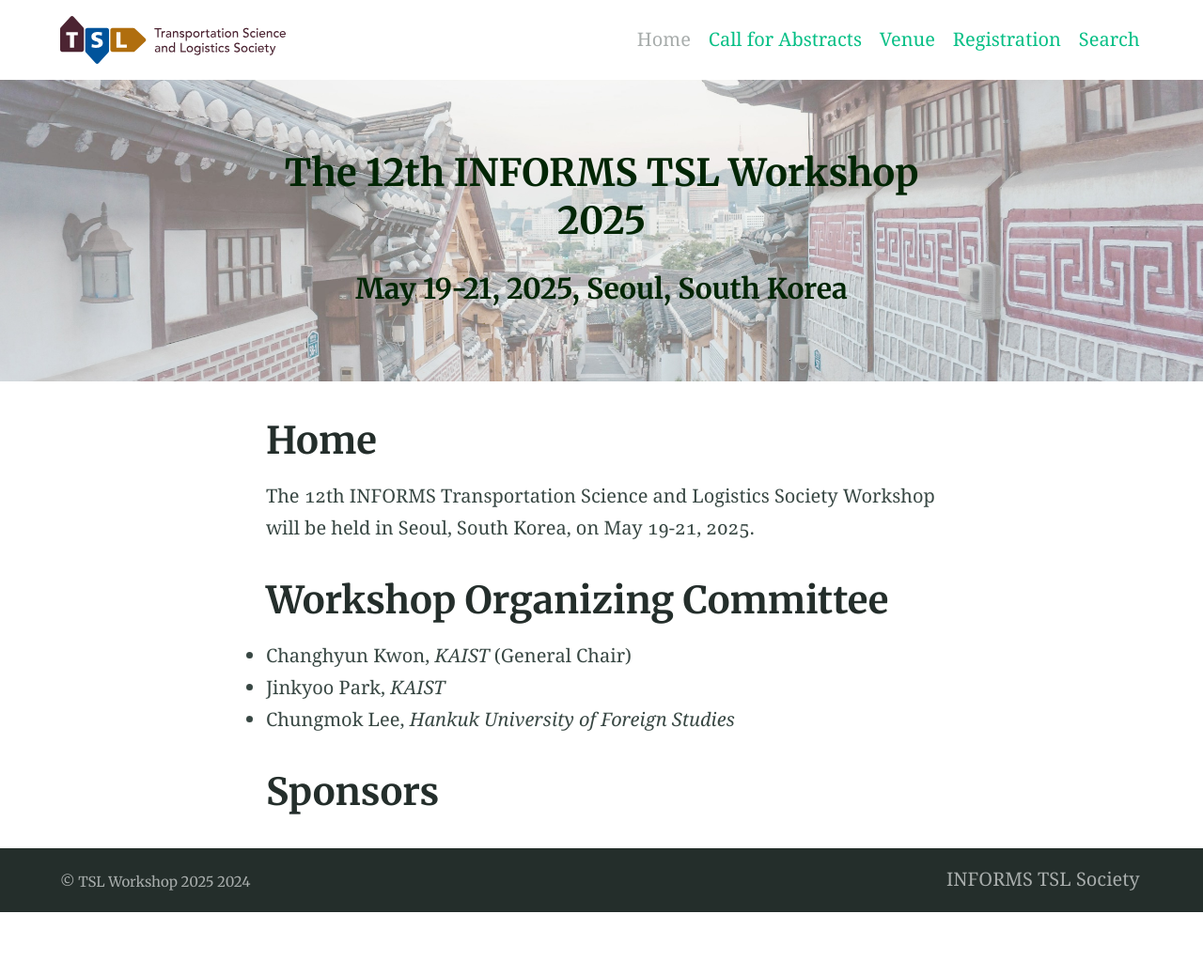
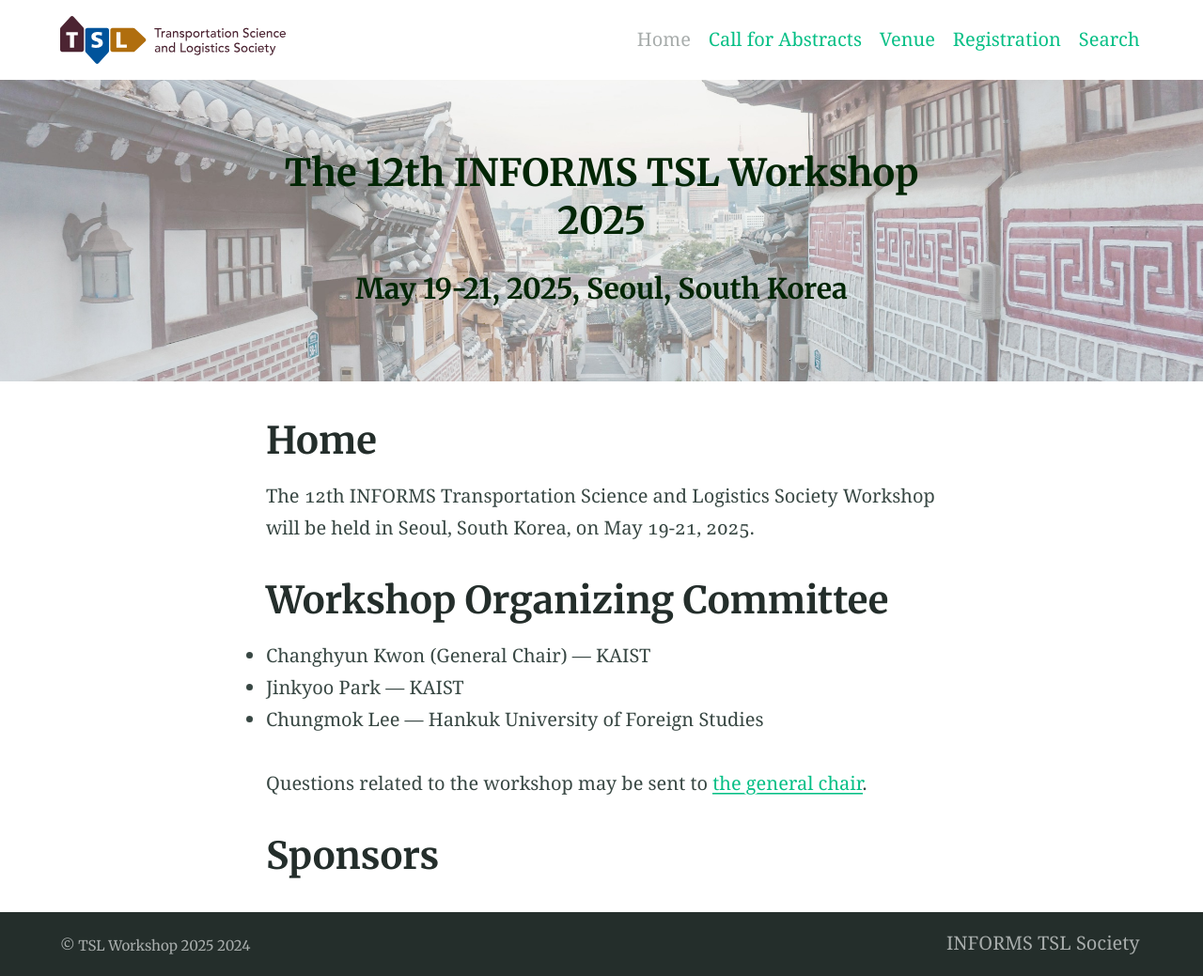
Before and after one commit to tsl2025kaist/tsl2025kaist.github.io, a Jekyll site: the page built from index.md, in a window 1280 px wide. Shown: the whole page at 94% size. Built offline with Jekyll 4.4.1, drawn with Linux system fonts in a browser that asks for light colours; before the commit the page ends 971 px from its top, so only the background shows below that.

```diff
--- a/index.md
+++ b/index.md
@@ -20,8 +20,12 @@ The 12th INFORMS Transportation Science and Logistics Society Workshop will be h
 
 
 # Workshop Organizing Committee
-- Changhyun Kwon, *KAIST* (General Chair)
-- Jinkyoo Park, *KAIST*
-- Chungmok Lee, *Hankuk University of Foreign Studies*
+- Changhyun Kwon (General Chair) &mdash; KAIST
+- Jinkyoo Park &mdash; KAIST
+- Chungmok Lee &mdash; Hankuk University of Foreign Studies
+
+Questions related to the workshop may be sent to <script type="text/javascript">
+  document.write('<a href="mailto:' + 'chkwon' + '@' + 'kaist' + '.ac.kr">the general chair</a>');
+</script>.
 
 # Sponsors
```
Also changed, not shown: call_for_abstracts.md (+4 -1 lines).
